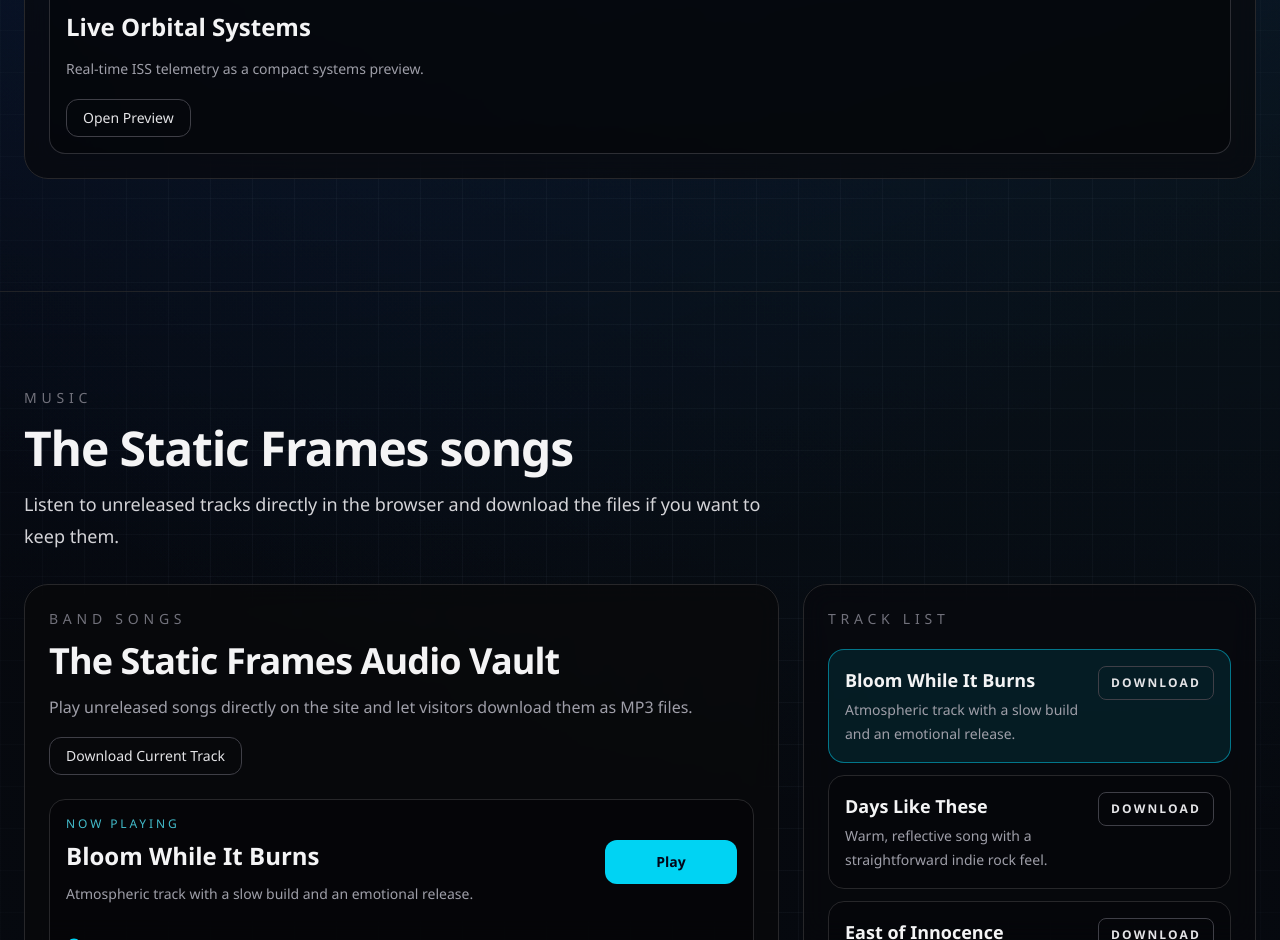
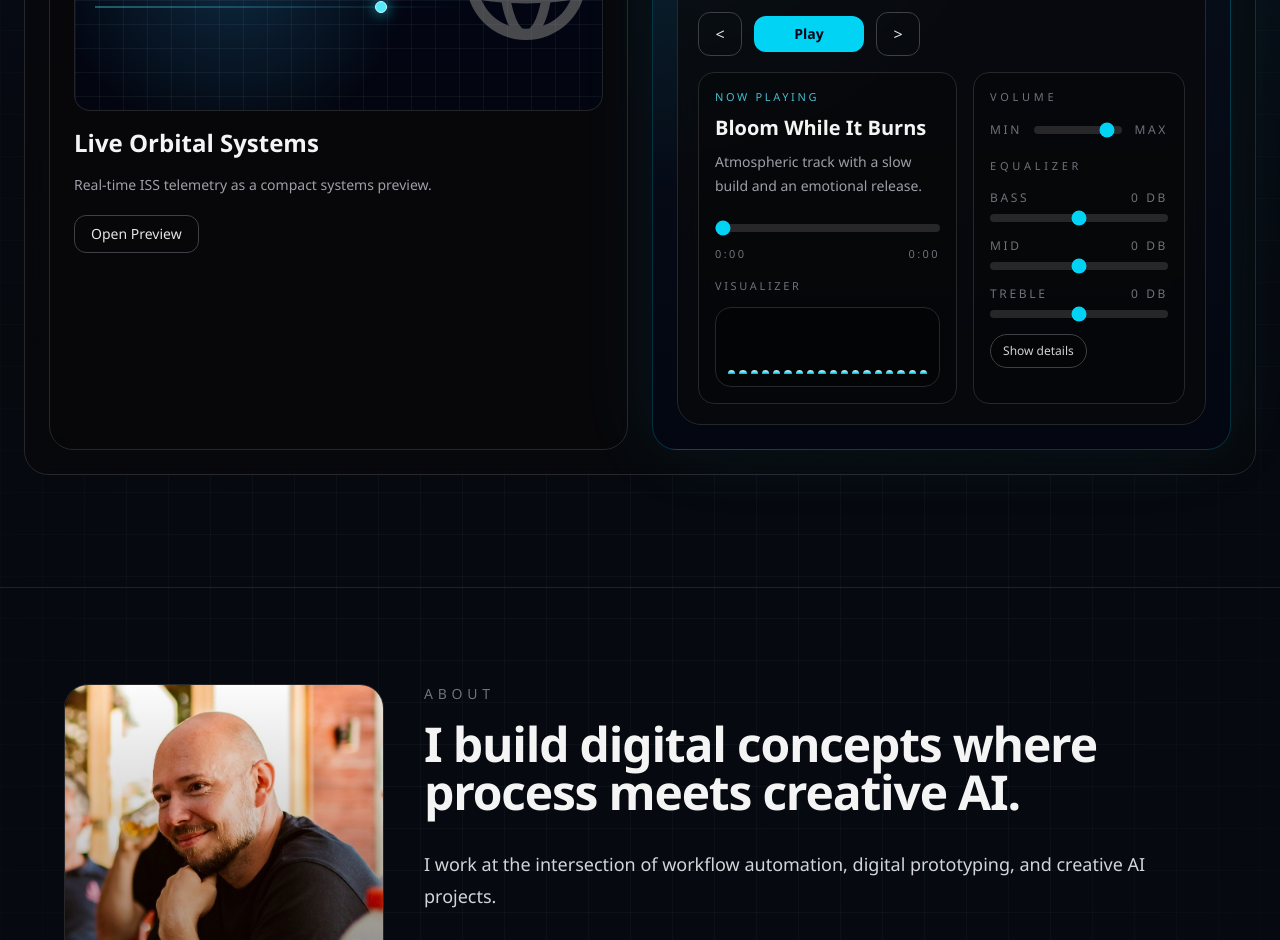
Before and after one commit to Bleeecke/cb-digital-lab, a Next.js app: page / in a window 1280 px wide. Shown: the part 1860-2800 px from the top of the page. Built offline with nearby package versions, Linux system fonts and the light colour scheme.

Commit message:
Refine hero and upgrade music player

```diff
--- a/app/components/MusicPlayer.tsx
+++ b/app/components/MusicPlayer.tsx
@@ -22,10 +22,23 @@ function formatTime(seconds: number) {
 
 export default function MusicPlayer({ songs }: MusicPlayerProps) {
   const audioRef = useRef<HTMLAudioElement | null>(null);
+  const audioContextRef = useRef<AudioContext | null>(null);
+  const sourceNodeRef = useRef<MediaElementAudioSourceNode | null>(null);
+  const lowFilterRef = useRef<BiquadFilterNode | null>(null);
+  const midFilterRef = useRef<BiquadFilterNode | null>(null);
+  const highFilterRef = useRef<BiquadFilterNode | null>(null);
+  const analyserRef = useRef<AnalyserNode | null>(null);
+  const barsFrameRef = useRef<number | null>(null);
   const [currentIndex, setCurrentIndex] = useState(0);
   const [isPlaying, setIsPlaying] = useState(false);
   const [progress, setProgress] = useState(0);
   const [duration, setDuration] = useState(0);
+  const [volume, setVolume] = useState(0.9);
+  const [bass, setBass] = useState(0);
+  const [mid, setMid] = useState(0);
+  const [treble, setTreble] = useState(0);
+  const [showDetails, setShowDetails] = useState(false);
+  const [bars, setBars] = useState<number[]>(Array.from({ length: 18 }, () => 8));
 
   const currentSong = songs[currentIndex];
   const currentSrc = useMemo(
@@ -37,6 +50,39 @@ export default function MusicPlayer({ songs }: MusicPlayerProps) {
     const audio = audioRef.current;
     if (!audio) return;
 
+    const AudioContextCtor = window.AudioContext || (window as Window & typeof globalThis & { webkitAudioContext?: typeof AudioContext }).webkitAudioContext;
+    if (!audioContextRef.current && AudioContextCtor) {
+      const context = new AudioContextCtor();
+      const source = context.createMediaElementSource(audio);
+      const low = context.createBiquadFilter();
+      const midFilter = context.createBiquadFilter();
+      const high = context.createBiquadFilter();
+      const analyser = context.createAnalyser();
+
+      low.type = "lowshelf";
+      low.frequency.value = 140;
+      midFilter.type = "peaking";
+      midFilter.frequency.value = 1200;
+      midFilter.Q.value = 0.8;
+      high.type = "highshelf";
+      high.frequency.value = 4500;
+      analyser.fftSize = 64;
+      analyser.smoothingTimeConstant = 0.8;
+
+      source.connect(low);
+      low.connect(midFilter);
+      midFilter.connect(high);
+      high.connect(analyser);
+      analyser.connect(context.destination);
+
+      audioContextRef.current = context;
+      sourceNodeRef.current = source;
+      lowFilterRef.current = low;
+      midFilterRef.current = midFilter;
+      highFilterRef.current = high;
+      analyserRef.current = analyser;
+    }
+
     audio.pause();
     audio.currentTime = 0;
     audio.load();
@@ -44,6 +90,61 @@ export default function MusicPlayer({ songs }: MusicPlayerProps) {
     setDuration(0);
     setIsPlaying(false);
   }, [currentIndex]);
+
+  useEffect(() => {
+    if (audioRef.current) {
+      audioRef.current.volume = volume;
+    }
+  }, [volume]);
+
+  useEffect(() => {
+    if (lowFilterRef.current) lowFilterRef.current.gain.value = bass;
+  }, [bass]);
+
+  useEffect(() => {
+    if (midFilterRef.current) midFilterRef.current.gain.value = mid;
+  }, [mid]);
+
+  useEffect(() => {
+    if (highFilterRef.current) highFilterRef.current.gain.value = treble;
+  }, [treble]);
+
+  useEffect(() => {
+    const analyser = analyserRef.current;
+    if (!analyser || !isPlaying) {
+      if (barsFrameRef.current !== null) {
+        cancelAnimationFrame(barsFrameRef.current);
+        barsFrameRef.current = null;
+      }
+      return;
+    }
+
+    const data = new Uint8Array(analyser.frequencyBinCount);
+    const tick = () => {
+      analyser.getByteFrequencyData(data);
+      const bandCount = 18;
+      const step = Math.max(1, Math.floor(data.length / bandCount));
+      const nextBars = Array.from({ length: bandCount }, (_, index) => {
+        const start = index * step;
+        const end = Math.min(data.length, start + step);
+        let sum = 0;
+        for (let i = start; i < end; i += 1) sum += data[i];
+        const avg = sum / Math.max(1, end - start);
+        return Math.max(6, Math.min(100, Math.round((avg / 255) * 100)));
+      });
+      setBars(nextBars);
+      barsFrameRef.current = window.requestAnimationFrame(tick);
+    };
+
+    barsFrameRef.current = window.requestAnimationFrame(tick);
+
+    return () => {
+      if (barsFrameRef.current !== null) {
+        cancelAnimationFrame(barsFrameRef.current);
+        barsFrameRef.current = null;
+      }
+    };
+  }, [isPlaying]);
 
   useEffect(() => {
     const audio = audioRef.current;
@@ -66,7 +167,12 @@ export default function MusicPlayer({ songs }: MusicPlayerProps) {
 
   const togglePlayback = async () => {
     const audio = audioRef.current;
+    const audioContext = audioContextRef.current;
     if (!audio) return;
+
+    if (audioContext && audioContext.state === "suspended") {
+      await audioContext.resume();
+    }
 
     if (audio.paused) {
       await audio.play();
@@ -81,55 +187,71 @@ export default function MusicPlayer({ songs }: MusicPlayerProps) {
     setCurrentIndex(index);
   };
 
+  const playPrevious = () => {
+    setCurrentIndex((index) => (index - 1 + songs.length) % songs.length);
+  };
+
+  const playNext = () => {
+    setCurrentIndex((index) => (index + 1) % songs.length);
+  };
+
   return (
-    <div className="grid gap-6 lg:grid-cols-[1.25fr_0.75fr]">
-      <div className="rounded-3xl border border-zinc-800 bg-zinc-950/70 p-5 backdrop-blur-md md:p-6">
+    <div className="rounded-3xl border border-zinc-800 bg-zinc-950/70 p-4 backdrop-blur-md md:p-5">
+      <div className="flex flex-col gap-4">
         <div className="flex flex-wrap items-start justify-between gap-4">
           <div>
-            <p className="text-xs uppercase tracking-[0.34em] text-zinc-500 md:text-sm">
+            <p className="text-[11px] uppercase tracking-[0.34em] text-zinc-500">
               Band Songs
             </p>
-            <h3 className="mt-3 text-2xl font-semibold tracking-tight text-zinc-100 md:text-4xl">
+            <h3 className="mt-2 text-xl font-semibold tracking-tight text-zinc-100 md:text-2xl">
               The Static Frames Audio Vault
             </h3>
-            <p className="mt-3 max-w-2xl text-sm leading-7 text-zinc-400 md:text-base">
-              Play unreleased songs directly on the site and let visitors download
-              them as MP3 files.
+            <p className="mt-2 max-w-2xl text-sm leading-6 text-zinc-400">
+              Play unreleased songs directly in the browser. Details, downloads,
+              and the full track list are available below.
             </p>
           </div>
 
-          <a
-            href={currentSrc}
-            download
-            className="inline-flex rounded-xl border border-zinc-700 px-4 py-2 text-sm font-medium text-zinc-200 transition-all hover:border-zinc-500 hover:bg-zinc-900"
+          <div className="flex flex-wrap items-center gap-3">
+            <button
+              onClick={playPrevious}
+              className="inline-flex h-11 w-11 items-center justify-center rounded-xl border border-zinc-700 text-zinc-200 transition-all hover:border-zinc-500 hover:bg-zinc-900"
+              aria-label="Previous track"
+              type="button"
             >
-            Download Current Track
-          </a>
-        </div>
-
-        <div className="mt-6 rounded-2xl border border-zinc-800 bg-black/30 p-4">
-          <div className="flex flex-wrap items-center justify-between gap-3">
-            <div>
-              <p className="text-xs uppercase tracking-[0.24em] text-cyan-300/80">
-                Now Playing
-              </p>
-              <h4 className="mt-2 text-xl font-semibold text-zinc-100 md:text-2xl">
-                {currentSong.title}
-              </h4>
-              <p className="mt-2 max-w-2xl text-sm leading-7 text-zinc-400">
-                {currentSong.description}
-              </p>
-            </div>
-
+              {"<"}
+            </button>
             <button
               onClick={togglePlayback}
-              className="inline-flex min-w-[132px] items-center justify-center rounded-xl bg-cyan-400 px-5 py-3 text-sm font-semibold text-slate-950 transition-all hover:bg-cyan-300"
+              className="inline-flex min-w-[110px] items-center justify-center rounded-xl bg-cyan-400 px-4 py-2 text-sm font-semibold text-slate-950 transition-all hover:bg-cyan-300"
+              type="button"
             >
               {isPlaying ? "Pause" : "Play"}
             </button>
+            <button
+              onClick={playNext}
+              className="inline-flex h-11 w-11 items-center justify-center rounded-xl border border-zinc-700 text-zinc-200 transition-all hover:border-zinc-500 hover:bg-zinc-900"
+              aria-label="Next track"
+              type="button"
+            >
+              {">"}
+            </button>
+          </div>
         </div>
 
-          <div className="mt-6">
+        <div className="grid gap-4 lg:grid-cols-[1.1fr_0.9fr]">
+          <div className="rounded-2xl border border-zinc-800 bg-black/25 p-4">
+            <p className="text-[11px] uppercase tracking-[0.24em] text-cyan-300/80">
+              Now Playing
+            </p>
+            <h4 className="mt-2 text-lg font-semibold text-zinc-100 md:text-xl">
+              {currentSong.title}
+            </h4>
+            <p className="mt-2 text-sm leading-6 text-zinc-400">
+              {currentSong.description}
+            </p>
+
+            <div className="mt-4">
               <input
                 type="range"
                 min={0}
@@ -144,21 +266,124 @@ export default function MusicPlayer({ songs }: MusicPlayerProps) {
                 }}
                 className="h-2 w-full cursor-pointer appearance-none rounded-full bg-zinc-800 accent-cyan-400"
               />
-            <div className="mt-2 flex items-center justify-between text-xs uppercase tracking-[0.22em] text-zinc-500">
+              <div className="mt-2 flex items-center justify-between text-[11px] uppercase tracking-[0.22em] text-zinc-500">
                 <span>{formatTime(progress)}</span>
                 <span>{formatTime(duration)}</span>
               </div>
             </div>
+
+            <div className="mt-4">
+              <p className="text-[11px] uppercase tracking-[0.24em] text-zinc-500">
+                Visualizer
+              </p>
+              <div className="mt-3 flex h-20 items-end gap-1 overflow-hidden rounded-2xl border border-zinc-800 bg-black/30 p-3">
+                {bars.map((height, index) => (
+                  <div
+                    key={`${index}-${height}`}
+                    className="flex-1 rounded-t-full bg-gradient-to-t from-cyan-500 via-cyan-300 to-white/90 transition-all duration-150"
+                    style={{ height: `${height}%` }}
+                  />
+                ))}
+              </div>
+            </div>
           </div>
 
-        <audio ref={audioRef} src={currentSrc} preload="metadata" />
+          <div className="rounded-2xl border border-zinc-800 bg-black/25 p-4">
+            <p className="text-[11px] uppercase tracking-[0.34em] text-zinc-500">
+              Volume
+            </p>
+            <div className="mt-4 flex items-center gap-3">
+              <span className="text-xs uppercase tracking-[0.22em] text-zinc-500">
+                Min
+              </span>
+              <input
+                type="range"
+                min={0}
+                max={1}
+                step={0.01}
+                value={volume}
+                onChange={(event) => {
+                  const nextVolume = Number(event.target.value);
+                  const audio = audioRef.current;
+                  if (!audio) return;
+                  audio.volume = nextVolume;
+                  setVolume(nextVolume);
+                }}
+                className="h-2 w-full cursor-pointer appearance-none rounded-full bg-zinc-800 accent-cyan-400"
+                aria-label="Volume"
+              />
+              <span className="text-xs uppercase tracking-[0.22em] text-zinc-500">
+                Max
+              </span>
             </div>
 
-      <div className="rounded-3xl border border-zinc-800 bg-zinc-950/55 p-5 backdrop-blur-md md:p-6">
-        <p className="text-xs uppercase tracking-[0.34em] text-zinc-500 md:text-sm">
-          Track List
+            <div className="mt-5">
+              <p className="text-[11px] uppercase tracking-[0.34em] text-zinc-500">
+                Equalizer
               </p>
-        <div className="mt-5 grid gap-3">
+              <div className="mt-4 grid gap-4">
+                {[
+                  {
+                    label: "Bass",
+                    value: bass,
+                    setter: setBass,
+                    min: -12,
+                    max: 12,
+                  },
+                  {
+                    label: "Mid",
+                    value: mid,
+                    setter: setMid,
+                    min: -12,
+                    max: 12,
+                  },
+                  {
+                    label: "Treble",
+                    value: treble,
+                    setter: setTreble,
+                    min: -12,
+                    max: 12,
+                  },
+                ].map((band) => (
+                  <label key={band.label} className="grid gap-2">
+                    <div className="flex items-center justify-between text-xs uppercase tracking-[0.22em] text-zinc-500">
+                      <span>{band.label}</span>
+                      <span>{band.value > 0 ? `+${band.value}` : band.value} dB</span>
+                    </div>
+                    <input
+                      type="range"
+                      min={band.min}
+                      max={band.max}
+                      step={1}
+                      value={band.value}
+                      onChange={(event) => band.setter(Number(event.target.value))}
+                      className="h-2 w-full cursor-pointer appearance-none rounded-full bg-zinc-800 accent-cyan-400"
+                      aria-label={`${band.label} equalizer`}
+                    />
+                  </label>
+                ))}
+              </div>
+            </div>
+
+            <div className="mt-4 flex flex-wrap items-center gap-2">
+              <button
+                type="button"
+                onClick={() => setShowDetails((value) => !value)}
+                className="rounded-full border border-zinc-700 bg-black/20 px-3 py-2 text-xs text-zinc-300 transition-colors hover:border-zinc-500 hover:text-white"
+              >
+                {showDetails ? "Hide details" : "Show details"}
+              </button>
+            </div>
+          </div>
+        </div>
+
+        {showDetails && (
+          <div className="rounded-2xl border border-zinc-800 bg-black/25 p-4">
+            <p className="text-[11px] uppercase tracking-[0.34em] text-zinc-500">
+              Track List & Downloads
+            </p>
+            <div className="mt-3 max-h-80 overflow-y-auto pr-1">
+              <div className="grid gap-2">
                 {songs.map((song, index) => {
                   const active = index === currentIndex;
                   const songSrc = `/Songs/${encodeURIComponent(song.fileName)}`;
@@ -166,28 +391,29 @@ export default function MusicPlayer({ songs }: MusicPlayerProps) {
                   return (
                     <div
                       key={song.fileName}
-                className={`rounded-2xl border p-4 transition-colors ${
+                      className={`rounded-xl border p-3 transition-colors ${
                         active
                           ? "border-cyan-400/50 bg-cyan-400/10"
-                    : "border-zinc-800 bg-black/25 hover:border-zinc-700"
+                          : "border-zinc-800 bg-black/20 hover:border-zinc-700"
                       }`}
                     >
-                <div className="flex items-start justify-between gap-4">
+                      <div className="flex items-start justify-between gap-3">
                         <button
+                          type="button"
                           onClick={() => jumpToSong(index)}
                           className="text-left"
                         >
-                    <h4 className="text-base font-semibold text-zinc-100 md:text-lg">
+                          <h4 className="text-sm font-semibold text-zinc-100 md:text-base">
                             {song.title}
                           </h4>
-                    <p className="mt-1 text-sm leading-6 text-zinc-400">
+                          <p className="mt-1 text-xs leading-5 text-zinc-400">
                             {song.description}
                           </p>
                         </button>
                         <a
                           href={songSrc}
                           download
-                    className="shrink-0 rounded-lg border border-zinc-700 px-3 py-2 text-xs font-semibold uppercase tracking-[0.18em] text-zinc-200 transition-all hover:border-zinc-500 hover:bg-zinc-900"
+                          className="shrink-0 rounded-lg border border-zinc-700 px-3 py-2 text-[11px] font-semibold uppercase tracking-[0.18em] text-zinc-200 transition-all hover:border-zinc-500 hover:bg-zinc-900"
                         >
                           Download
                         </a>
@@ -198,5 +424,10 @@ export default function MusicPlayer({ songs }: MusicPlayerProps) {
               </div>
             </div>
           </div>
+        )}
+      </div>
+
+      <audio ref={audioRef} src={currentSrc} preload="metadata" />
+    </div>
   );
 }
--- a/app/page.tsx
+++ b/app/page.tsx
@@ -170,11 +170,11 @@ export default function Home() {
           transition={{ duration: 0.75 }}
           className="max-w-5xl text-4xl font-semibold leading-[1.05] tracking-tight text-zinc-100 sm:text-5xl lg:text-7xl"
         >
-          Building AI-native systems and
+          Creating digital products and
           <br className="hidden md:block" />
-          digital products with
+          interactive systems that connect
           <br className="hidden md:block" />
-          cinematic precision.
+          technical execution with creative experimentation.
         </motion.h2>
 
         <motion.p
@@ -183,8 +183,8 @@ export default function Home() {
           transition={{ duration: 0.95 }}
           className="mt-8 max-w-2xl text-base leading-8 text-zinc-300 md:text-lg"
         >
-          Combining workflow automation, experimental interfaces,
-          and creative AI to move ideas from concept to product fast.
+          My projects are also a way to test AI, refine processes, and explore
+          new techniques in a practical way.
         </motion.p>
 
         <motion.div
@@ -197,13 +197,13 @@ export default function Home() {
             href="#projects"
             className="rounded-full border border-zinc-700 bg-zinc-900/70 px-6 py-3 text-sm font-medium text-zinc-100 transition-all hover:border-zinc-500 hover:bg-zinc-800"
           >
-            View Projects
+            Explore Work
           </a>
           <a
             href="#about"
             className="rounded-full border border-zinc-800 px-6 py-3 text-sm font-medium text-zinc-300 transition-colors hover:text-white"
           >
-            About Me
+            About the Approach
           </a>
         </motion.div>
       </section>
@@ -272,11 +272,12 @@ export default function Home() {
           viewport={{ once: true }}
           className="mt-6 rounded-3xl border border-zinc-800 bg-zinc-950/65 p-5 backdrop-blur-md md:p-6"
         >
-          <div className="rounded-2xl border border-zinc-700/70 bg-black/30 p-4">
+          <div className="grid gap-6 lg:grid-cols-2">
+            <div className="rounded-3xl border border-zinc-800 bg-zinc-950/65 p-5 backdrop-blur-md md:p-6">
               <span className="rounded-full border border-zinc-600/70 bg-black/60 px-3 py-1 text-[11px] uppercase tracking-[0.18em] text-zinc-200">
                 Live
               </span>
-            <div className="relative mt-4 h-44 overflow-hidden rounded-xl border border-zinc-800/90 bg-[radial-gradient(circle_at_30%_30%,rgba(56,189,248,0.2),transparent_45%),linear-gradient(to_bottom,rgba(2,6,23,0.95),rgba(3,7,18,0.8))]">
+              <div className="relative mt-4 h-52 overflow-hidden rounded-2xl border border-zinc-800/90 bg-[radial-gradient(circle_at_30%_30%,rgba(56,189,248,0.2),transparent_45%),linear-gradient(to_bottom,rgba(2,6,23,0.95),rgba(3,7,18,0.8))]">
                 <Image
                   src="/globe.svg"
                   alt="Orbital systems preview"
@@ -288,7 +289,9 @@ export default function Home() {
                 <div className="absolute left-5 top-1/2 h-px w-[70%] -translate-y-1/2 bg-gradient-to-r from-cyan-300/70 to-transparent" />
                 <div className="absolute left-[58%] top-1/2 h-3 w-3 -translate-x-1/2 -translate-y-1/2 rounded-full border border-cyan-100 bg-cyan-300 shadow-[0_0_14px_rgba(34,211,238,0.9)]" />
               </div>
-            <h4 className="mt-4 text-xl font-semibold text-zinc-100 md:text-2xl">Live Orbital Systems</h4>
+              <h4 className="mt-4 text-xl font-semibold text-zinc-100 md:text-2xl">
+                Live Orbital Systems
+              </h4>
               <p className="mt-3 text-sm leading-7 text-zinc-400">
                 Real-time ISS telemetry as a compact systems preview.
               </p>
@@ -298,35 +301,14 @@ export default function Home() {
               >
                 {issOpen ? "Hide Preview" : "Open Preview"}
               </button>
+              {issOpen && <div className="mt-5"><IssMap /></div>}
             </div>
-          {issOpen && <IssMap />}
-        </motion.div>
-      </section>
 
-      <section className="relative z-10 border-t border-zinc-800/80 px-6 py-20 md:py-24">
-        <div className="mx-auto max-w-7xl">
-          <motion.div
-            initial={{ opacity: 0, y: 24 }}
-            whileInView={{ opacity: 1, y: 0 }}
-            transition={{ duration: 0.5 }}
-            viewport={{ once: true }}
-          >
-            <p className="text-xs uppercase tracking-[0.34em] text-zinc-500 md:text-sm">
-              Music
-            </p>
-            <h3 className="mt-4 text-3xl font-semibold tracking-tight text-zinc-100 md:text-5xl">
-              The Static Frames songs
-            </h3>
-            <p className="mt-4 max-w-3xl text-base leading-8 text-zinc-300 md:text-lg">
-              Listen to unreleased tracks directly in the browser and download the
-              files if you want to keep them.
-            </p>
-          </motion.div>
-
-          <div className="mt-8">
+            <div className="rounded-3xl border border-cyan-400/20 bg-[radial-gradient(circle_at_top_left,rgba(34,211,238,0.14),transparent_42%),linear-gradient(180deg,rgba(8,15,28,0.96),rgba(3,7,18,0.92))] p-5 shadow-[0_0_80px_rgba(34,211,238,0.08)] backdrop-blur-md md:p-6">
               <MusicPlayer songs={songs} />
             </div>
           </div>
+        </motion.div>
       </section>
 
       <section
--- a/package.json
+++ b/package.json
@@ -4,6 +4,7 @@
   "private": true,
   "scripts": {
     "dev": "next dev --webpack",
+    "dev:preview": "next dev --webpack --hostname 0.0.0.0 --port 3005",
     "build": "next build",
     "start": "next start",
     "lint": "eslint"
```
Lines whose indentation alone changed are shown as unchanged.
